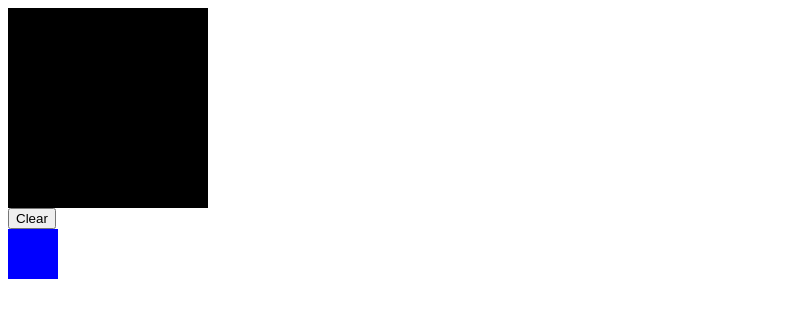
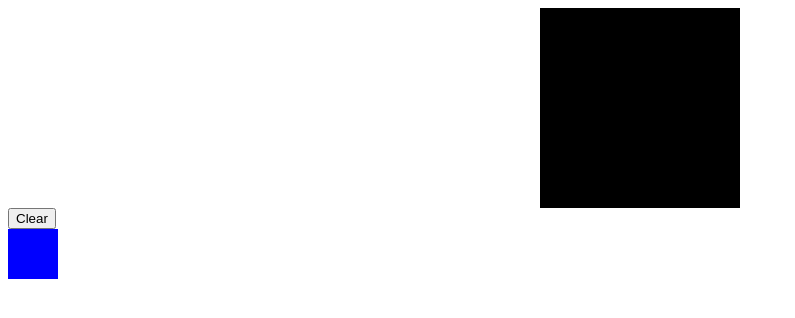
Before and after one commit to robbie-decker/Etch-A-Sketch, a plain HTML site: page index.html in a window 1280 px wide. Shown: the whole page, without its empty margins (0-795 px from the left). Drawn offline with Linux system fonts and the light colour scheme.

Commit message:
Adds style to grid container

```diff
--- a/style.css
+++ b/style.css
@@ -9,6 +9,14 @@
     flex-direction: row;
 }
 
+#grid{
+    display: flex;
+    /* justify-content: center; */
+    align-items: center;
+    flex-direction: column;
+}
+
+
 #test{
     background-color: blue;
     width: 50px;
```
